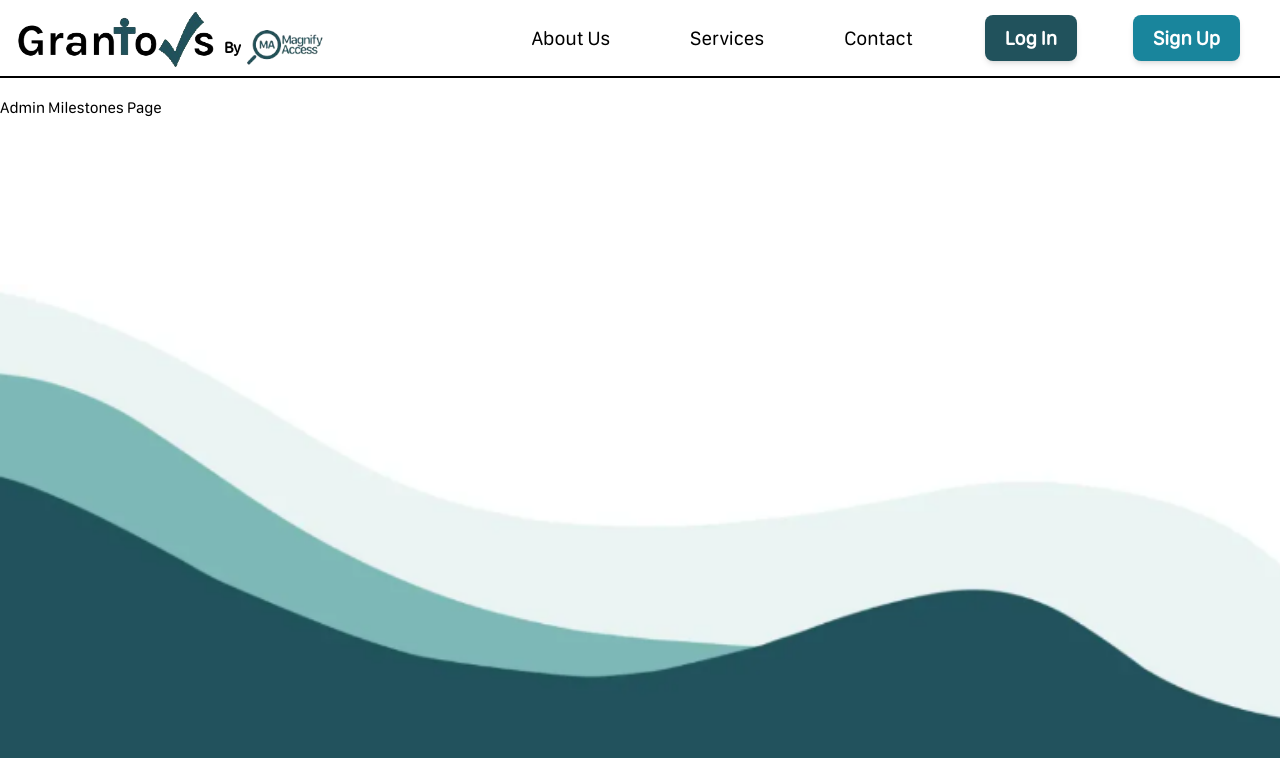
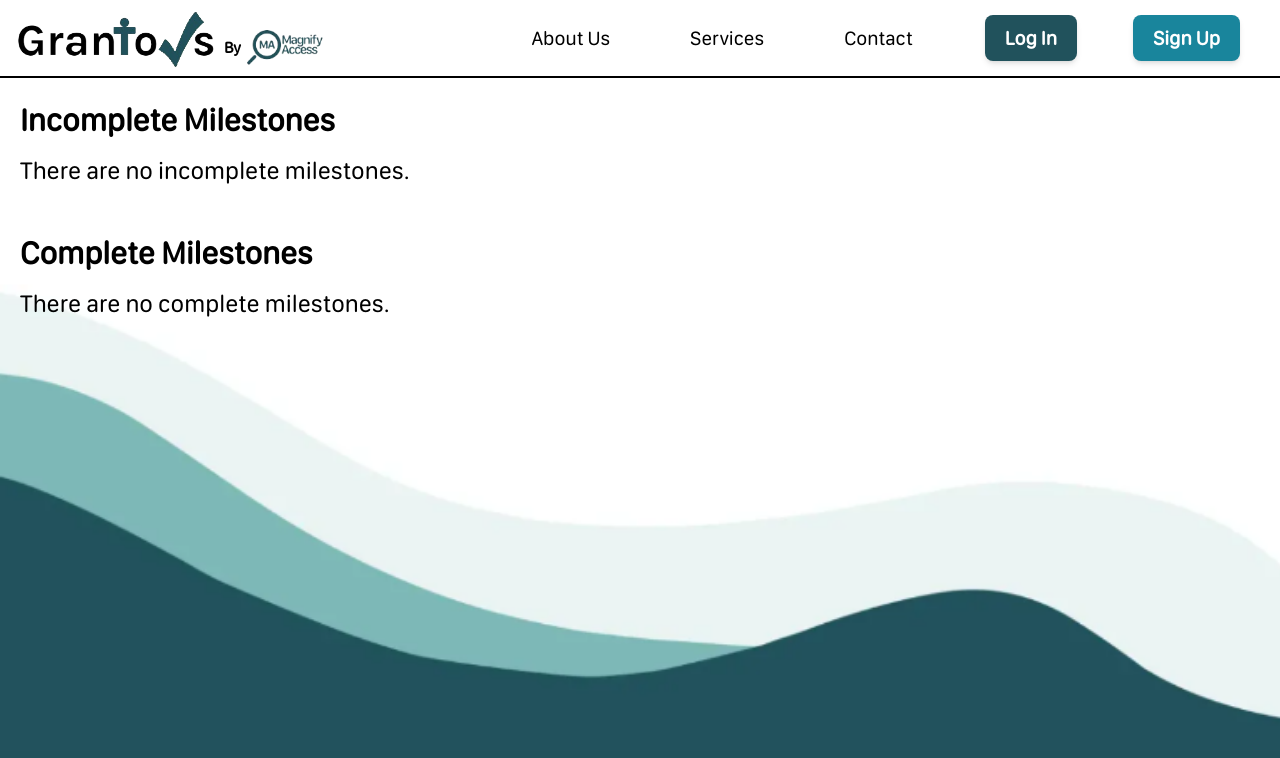
Before and after one commit to GlassesNoGlasses/c01w24-project-grantors, a React (Create React App) app in the folder frontend/: page /milestones in a window 1280 px wide. Shown: the top 758 px of the page. Built offline with nearby package versions, Linux system fonts and the light colour scheme.

Commit message:
Add admin milestone approval

```diff
--- a/frontend/src/components/home-page/nav-bar/admin-dashboard/AdminDashboard.tsx
+++ b/frontend/src/components/home-page/nav-bar/admin-dashboard/AdminDashboard.tsx
@@ -51,7 +51,9 @@ const AdminDashboard = ({
 						<ButtonIcon heroicon={<FolderPlusIcon/>} label={"New Grant"} text={user?.preferences.hc ? 'text-white' : 'text-black'}/>
 					</ Link>
 				</div>
-				<ButtonIcon heroicon={<TrophyIcon/>} label={"Milestones"} text={user?.preferences.hc ? 'text-white' : 'text-black'}/>
+				<Link to='/milestones'>
+					<ButtonIcon heroicon={<TrophyIcon/>} label={"Milestones"} text={user?.preferences.hc ? 'text-white' : 'text-black'}/>
+				</Link>
 				<ButtonIcon heroicon={<ChartBarIcon />} label="Statistics" text={user?.preferences.hc ? 'text-white' : 'text-black'}/>
 				<Link to='/settings'>
 					<ButtonIcon heroicon={<Cog6ToothIcon/>} label={"Settings"} text={user?.preferences.hc ? 'text-white' : 'text-black'}/>
--- a/frontend/src/components/milestones-page/AdminMilestones.tsx
+++ b/frontend/src/components/milestones-page/AdminMilestones.tsx
@@ -1,7 +1,103 @@
+import { Check, X } from "heroicons-react";
+import { useEffect, useState } from "react";
+import { GrantMilstone } from "../../interfaces/Grant";
+import { Application, ApplicationStatus } from "../../interfaces/Application";
+import { useUserContext } from "../contexts/userContext";
+import ApplicationsController from "../../controllers/ApplicationsController";
+
 const AdminMilestonesPage = () => {
+    const { user } = useUserContext();
+    const [approvedApplications, setApprovedApplications] = useState<Application[]>([]);
+
+    // Fetch org applications
+    useEffect(() => {
+        if (!user) return;
+
+        ApplicationsController.fetchOrgApplications(user).then((applications: Application[] | undefined) => {
+            if (!applications) return;
+
+            const approved = applications.filter((application: Application) =>
+                application.status === ApplicationStatus.approved);
+            setApprovedApplications(approved);
+        });
+    }, [user]);
+
+    const handleMilestoneComplete = (milestone: GrantMilstone) => {
+        if (!user) return;
+
+        const updatedApplications = approvedApplications.map((application: Application) => {
+            if (application.milestones.find((m) => m.id === milestone.id)) {
+                return {
+                    ...application,
+                    milestones: application.milestones.map((m) => m.id === milestone.id ? {...milestone, completed: true} : m)
+                }
+            }
+            return application;
+        });
+
+        // Get the application that contains the milestone
+        const application = updatedApplications.find((app) => app.milestones.find((m) => m.id === milestone.id));
+        if (!application) return;
+
+        ApplicationsController.submitApplication(user, application).then((success) => {
+            if (!success) {
+                console.log("Milestone submission failed.");
+                return;
+            }
+
+            console.log("Milestone submitted successfully.");
+            setApprovedApplications(updatedApplications);
+        });
+    }
+
+    const MilestoneItem = ({ milestone }: { milestone: GrantMilstone }) => {
+        return (
+            <div className="flex flex-col gap-2 py-4 px-5 border-2 border-magnify-dark-blue rounded-md bg-magnify-light-blue">
+                <div className="flex flex-row justify-between align-middle">
+                    <h3 className="text-lg font-bold">{milestone.title}</h3>
+                    {milestone.completed ? <Check className="h-10 w-10 text-green-500" /> : <X className="h-10 w-10 text-red-500" />}
+                </div>
+                <p className="text-sm">Due: {new Date(milestone.dueDate).toDateString()}</p>
+                <p className="text-base">{milestone.description}</p>
+                <div className="flex flex-col gap-2">
+                    <div className="flex flex-col gap-1">
+                        <label htmlFor="evidence" className="text-base">Evidence</label>
+                        <textarea name="evidence" id="evidence" required readOnly
+                            className="p-3 px-5 text-base rounded-md ring-2 ring-primary focus:ring-secondary"
+                            value={milestone.evidence}></textarea>
+                    </div>
+                    <div className="flex flex-row justify-end">
+                        {!milestone.completed && <button onClick={() => handleMilestoneComplete(milestone)}
+                            className='p-2 px-5 m-2 bg-primary hover:bg-secondary
+                            text-white font-bold rounded-lg shadow-md transition-colors duration-150 ease-in
+                            text-base w-fit'>
+                            Approve Milestone
+                        </button>}
+                    </div>
+                </div>
+            </div>
+        )
+    }
+
     return (
-        <div className="py-24">
-            <h1>Admin Milestones Page</h1>
+        <div className="py-24 px-5 flex flex-col gap-10">
+            <div className="flex flex-col gap-2">
+                {approvedApplications.map((application: Application) => (
+                    <div key={application.id} className="flex flex-col gap-2 py-4 px-5 border-2 border-magnify-dark-blue rounded-md bg-white shadow-lg">
+                        <div className="flex flex-row justify-between align-middle">
+                            <h2 className="text-2xl font-bold">{application.grantTitle}</h2>
+                            <p className="text-lg">Awarded ${application.awarded}</p>
+                        </div>
+                        <p className="text-base">For: {application.applicantID}</p>
+                        <h3 className="text-xl font-bold">Milestones</h3>
+                        <div className="flex flex-col gap-2">
+                            {application.milestones.map((milestone) => (
+                                <MilestoneItem key={milestone.id} milestone={milestone} />
+                            ))}
+                        </div>
+                    </div>
+                ))}
+            </div>
         </div>
     );
 };
--- a/frontend/src/components/milestones-page/MilestonesPage.tsx
+++ b/frontend/src/components/milestones-page/MilestonesPage.tsx
@@ -5,7 +5,7 @@ import AdminMilestonesPage from "./AdminMilestones";
 const MilestonesPage = () => {
     const { user } = useUserContext();
 
-    return user ? <UserMilestonesPage /> : <AdminMilestonesPage />;
+    return !user?.isAdmin ? <UserMilestonesPage /> : <AdminMilestonesPage />;
 };
 
 export default MilestonesPage;
--- a/frontend/src/components/milestones-page/UserMilestones.tsx
+++ b/frontend/src/components/milestones-page/UserMilestones.tsx
@@ -23,10 +23,10 @@ const UserMilestonesPage = () => {
     const userMilestones = approvedApplications.map((application: Application) => application.milestones).flat();
 
     const incompleteMilestones = userMilestones.filter((milestone) => !milestone.completed)
-                                               .sort((a, b) => a.dueDate.getTime() - b.dueDate.getTime());
+                                               .sort((a, b) => new Date(a.dueDate).getTime() - new Date(b.dueDate).getTime());
 
     const completedMilestones = userMilestones.filter((milestone) => milestone.completed)
-                                              .sort((a, b) => a.dueDate.getTime() - b.dueDate.getTime());
+                                              .sort((a, b) => new Date(a.dueDate).getTime() - new Date(b.dueDate).getTime());
 
     const handleMilestoneSubmit = (e: FormEvent<HTMLFormElement>, milestone: GrantMilstone) => {
         e.preventDefault();
@@ -64,7 +64,7 @@ const UserMilestonesPage = () => {
             <div className="flex flex-col gap-2 py-4 px-5 border-2 border-magnify-dark-blue rounded-md bg-magnify-light-blue">
                 <div className="flex flex-row justify-between align-middle">
                     <h3 className="text-lg font-bold">{milestone.title}</h3>
-                    {milestone.completed ? <Check className="h-5 w-5 text-green-500" /> : <X className="h-10 w-10 text-red-500" />}
+                    {milestone.completed ? <Check className="h-10 w-10 text-green-500" /> : <X className="h-10 w-10 text-red-500" />}
                 </div>
                 <p className="text-sm">Due: {new Date(milestone.dueDate).toDateString()}</p>
                 <p className="text-base">{milestone.description}</p>
@@ -89,24 +89,21 @@ const UserMilestonesPage = () => {
     }
 
     return (
-        <div className="py-24 px-5">
-            {incompleteMilestones.length > 0 && (
+        <div className="py-24 px-5 flex flex-col gap-10">
             <div className="flex flex-col gap-2">
                 <h2 className="text-2xl font-bold">Incomplete Milestones</h2>
-                    {incompleteMilestones.map((milestone) => (
+                {incompleteMilestones.length > 0 ? incompleteMilestones.map((milestone) => (
                     <MilestoneItem key={milestone.id} milestone={milestone} />
-                    ))}
+                )) :
+                <p className="text-lg">There are no incomplete milestones.</p>}
             </div>
-            )}
-
-            {completedMilestones.length > 0 && (
             <div className="flex flex-col gap-2">
-                    <h2 className="text-2xl font-bold">Completed Milestones</h2>
-                    {completedMilestones.map((milestone) => (
+                <h2 className="text-2xl font-bold">Complete Milestones</h2>
+                {completedMilestones.length > 0 ? completedMilestones.map((milestone) => (
                     <MilestoneItem key={milestone.id} milestone={milestone} />
-                    ))}
+                )) :
+                <p className="text-lg">There are no complete milestones.</p>}
             </div>
-            )}
         </div>
     );
 };
```
Lines whose indentation alone changed are shown as unchanged.
